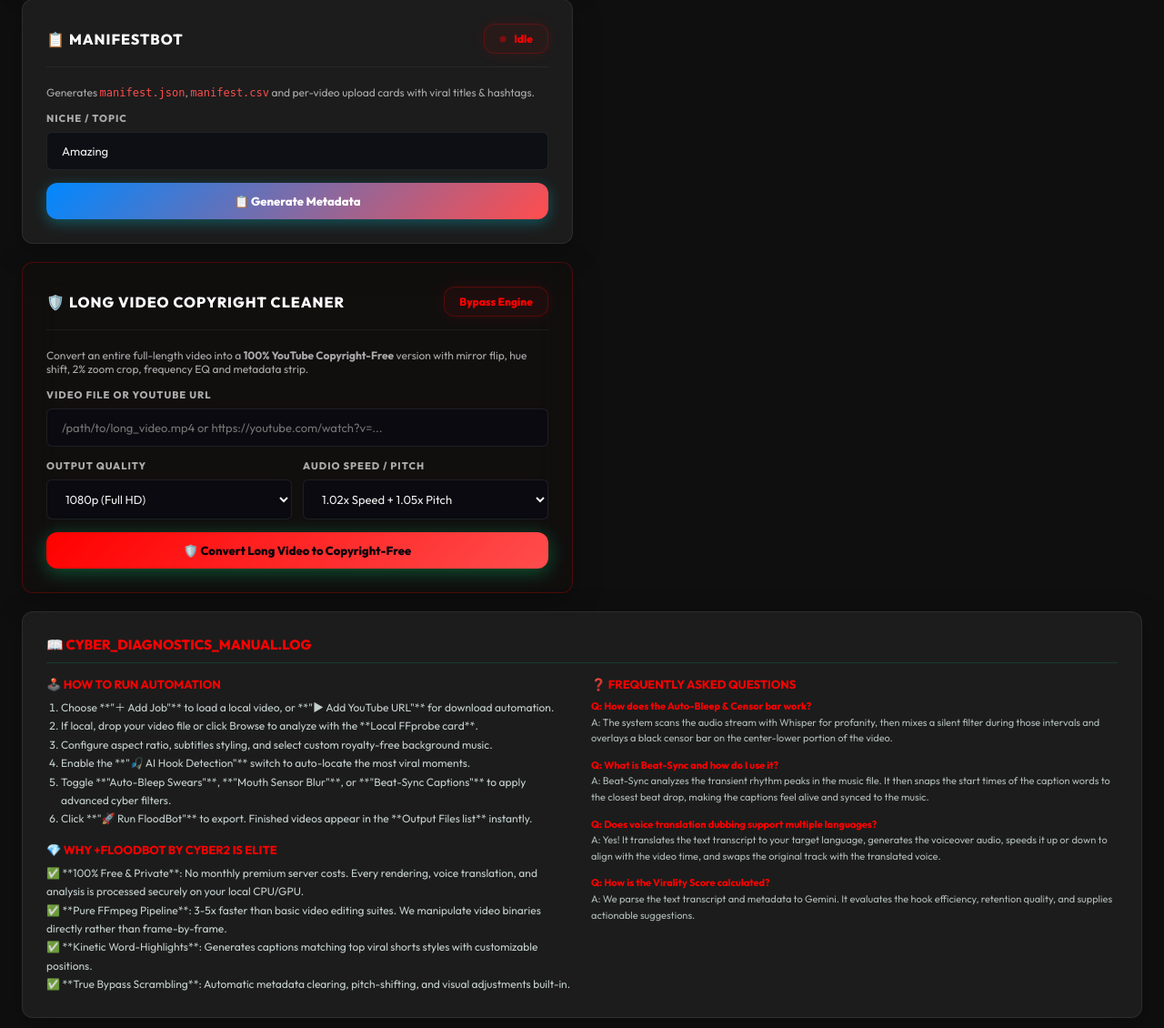
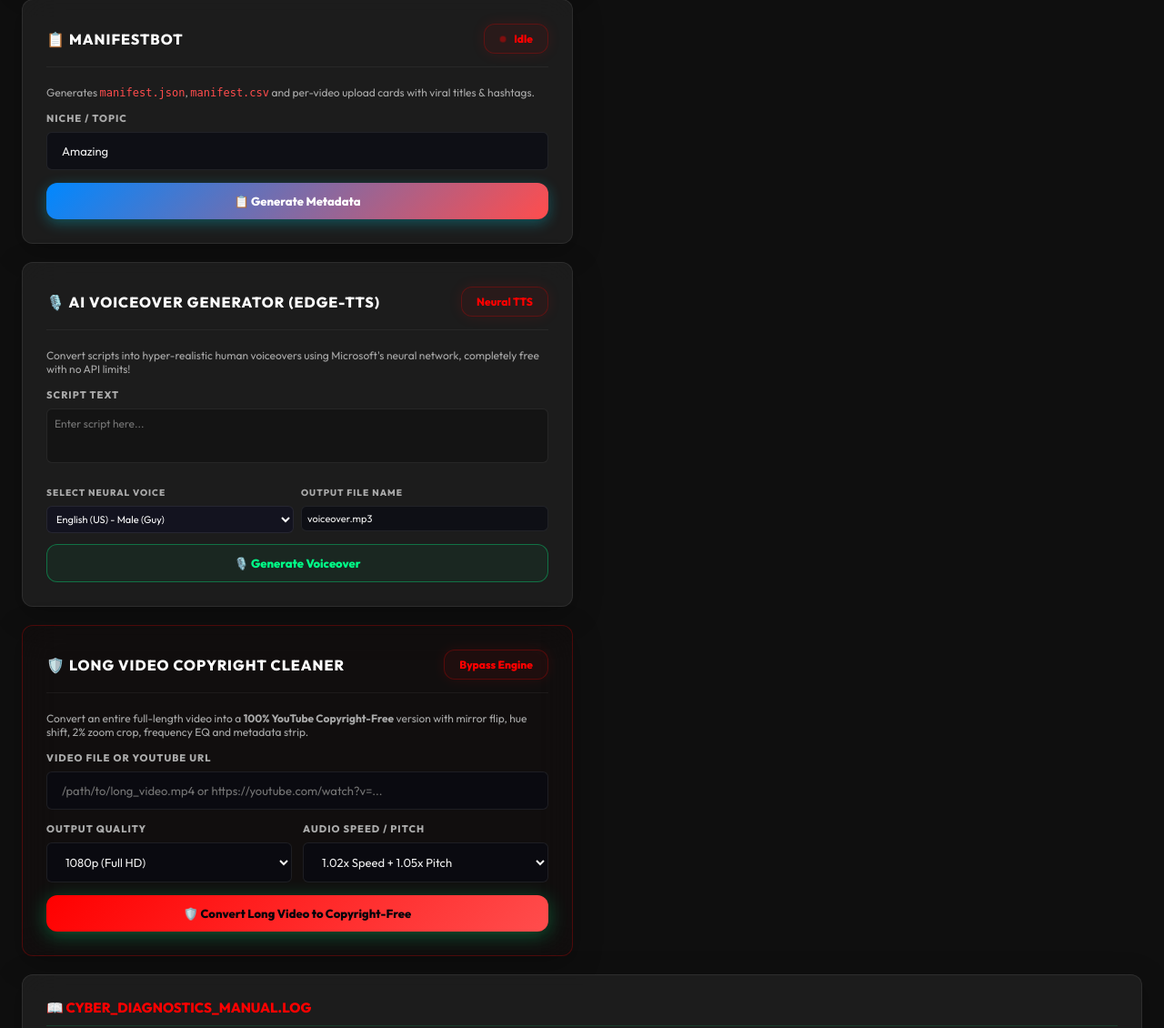
Before and after one commit to allex2021/Yoyutbe-SAS-landing-page, a Flask app: page / in a window 1280 px wide. Shown: the part 3184-4314 px from the top of the page at 91% size. Run offline with Flask 3, Linux system fonts and the light colour scheme; data that the repository does not hold is empty; some libraries are stand-ins or nearby versions.

Commit message:
Integrate Microsoft Edge-TTS Neural Voiceover Generator into backend and UI

```diff
--- a/app.py
+++ b/app.py
@@ -483,6 +483,46 @@ def test_groq_key():
             return jsonify({"error": f"Groq API Error ({e.code}): {e.reason}"}), 400
     except Exception as e:
         return jsonify({"error": f"Failed to verify Groq API Key: {str(e)}"}), 400
+
+
+@app.route("/api/generate-tts", methods=["POST"])
+def generate_tts_api():
+    """Generates voiceover using Microsoft Edge-TTS."""
+    data = request.get_json() or {}
+    text = data.get("text", "").strip()
+    voice = data.get("voice", "en-US-GuyNeural").strip()
+    output_filename = data.get("filename", "voiceover.mp3").strip()
+
+    if not text:
+        return jsonify({"error": "Text is required to generate speech!"}), 400
+
+    os.makedirs(OUTPUT_FOLDER, exist_ok=True)
+    if not output_filename.endswith((".mp3", ".wav", ".m4a", ".ogg")):
+        output_filename += ".mp3"
+
+    output_path = os.path.join(OUTPUT_FOLDER, os.path.basename(output_filename))
+
+    import asyncio
+    import edge_tts
+
+    async def run_tts():
+        communicate = edge_tts.Communicate(text, voice)
+        await communicate.save(output_path)
+
+    try:
+        loop = asyncio.new_event_loop()
+        asyncio.set_event_loop(loop)
+        loop.run_until_complete(run_tts())
+        loop.close()
+
+        return jsonify({
+            "ok": True,
+            "message": "Successfully generated voiceover!",
+            "path": output_path,
+            "filename": os.path.basename(output_path)
+        })
+    except Exception as e:
+        return jsonify({"error": f"TTS Generation failed: {str(e)}"}), 500
 
 
 @app.route("/api/open-output-folder", methods=["POST"])
--- a/requirements.txt
+++ b/requirements.txt
@@ -52,3 +52,4 @@ yt-dlp==2026.6.9
 google-api-python-client>=2.0.0
 google-auth-oauthlib>=1.0.0
 google-auth-httplib2>=0.1.0
+edge-tts==6.1.12
--- a/templates/index.html
+++ b/templates/index.html
@@ -1223,6 +1223,43 @@
           <input type="text" id="mbTopic" value="Amazing" placeholder="Finance, Fitness, Tech…"/>
         </div>
         <button class="btn btn-p btn-full" id="runMbBtn" onclick="runManifestBot()">📋 Generate Metadata</button>
+      </div>
+
+      <!-- 🎙️ AI Voiceover Generator (Edge-TTS) -->
+      <div class="card">
+        <div class="card-hdr">
+          <div class="card-title">🎙️ AI Voiceover Generator (Edge-TTS)</div>
+          <span class="badge badge-g">Neural TTS</span>
+        </div>
+        <p style="font-size:12px;color:var(--muted);margin-bottom:14px">
+          Convert scripts into hyper-realistic human voiceovers using Microsoft's neural network, completely free with no API limits!
+        </p>
+        <div class="f1">
+          <label>Script Text</label>
+          <textarea id="ttsText" placeholder="Enter script here..." style="width:100%;height:60px;background:rgba(0,0,0,0.25);border:1px solid var(--border);color:white;padding:8px;border-radius:var(--rsm);font-size:12px;resize:none;margin-bottom:8px"></textarea>
+        </div>
+        <div style="display:flex;gap:8px;margin-bottom:12px">
+          <div style="flex:1">
+            <label style="font-size:10px">Select Neural Voice</label>
+            <select id="ttsVoice" style="width:100%;background:#13131f;border:1px solid var(--border);color:white;padding:6px;border-radius:var(--rsm);font-size:11px">
+              <option value="en-US-GuyNeural">English (US) - Male (Guy)</option>
+              <option value="en-US-AnaNeural">English (US) - Female (Ana)</option>
+              <option value="en-GB-RyanNeural">English (UK) - Male (Ryan)</option>
+              <option value="en-GB-SoniaNeural">English (UK) - Female (Sonia)</option>
+              <option value="bn-BD-PradeepNeural">Bengali (BD) - Male (Pradeep)</option>
+              <option value="bn-BD-NabanitaNeural">Bengali (BD) - Female (Nabanita)</option>
+              <option value="hi-IN-MadhurNeural">Hindi (IN) - Male (Madhur)</option>
+              <option value="hi-IN-SwaraNeural">Hindi (IN) - Female (Swara)</option>
+              <option value="es-ES-AlvaroNeural">Spanish (ES) - Male (Alvaro)</option>
+              <option value="es-ES-ElviraNeural">Spanish (ES) - Female (Elvira)</option>
+            </select>
+          </div>
+          <div style="flex:1">
+            <label style="font-size:10px">Output File Name</label>
+            <input type="text" id="ttsFilename" value="voiceover.mp3" placeholder="voiceover.mp3" style="width:100%;font-size:11px;padding:6px"/>
+          </div>
+        </div>
+        <button class="btn btn-b btn-full" id="btnTts" onclick="generateVoiceover()">🎙️ Generate Voiceover</button>
       </div>
 
       <!-- 🛡️ Long Video Copyright Cleaner -->
@@ -2023,6 +2060,46 @@ async function runFloodBot() {
   if(d.error){ addLog('⚠️ '+d.error,'warn'); btn.disabled=false; btn.innerHTML='🚀 Run FloodBot'; }
 }
 
+// ── AI Voiceover Generator (Edge-TTS) ────────────────────────
+async function generateVoiceover() {
+  const text = document.getElementById('ttsText').value.trim();
+  const voice = document.getElementById('ttsVoice').value;
+  const filename = document.getElementById('ttsFilename').value.trim();
+
+  if(!text) {
+    alert('Please enter some script text first!');
+    return;
+  }
+
+  const btn = document.getElementById('btnTts');
+  btn.disabled = true;
+  btn.innerHTML = '⏳ Generating Voiceover…';
+  addLog("🎙️ Starting Neural voiceover generation...", "info");
+
+  try {
+    const res = await fetch('/api/generate-tts', {
+      method: 'POST',
+      headers: { 'Content-Type': 'application/json' },
+      body: JSON.stringify({ text, voice, filename })
+    });
+
+    const d = await res.json();
+    if(d.ok) {
+      addLog(`✅ Voiceover generated successfully! Saved to: ${d.filename}`, "success");
+      alert(`✅ Success! Voiceover file saved as: ${d.filename}\nYou can now use this audio file in your jobs.`);
+    } else {
+      addLog(`❌ TTS Error: ${d.error}`, "error");
+      alert(`❌ Error: ${d.error}`);
+    }
+  } catch(e) {
+    addLog(`❌ Connection error: ${e.message}`, "error");
+    alert(`❌ Connection error: ${e.message}`);
+  } finally {
+    btn.disabled = false;
+    btn.innerHTML = '🎙️ Generate Voiceover';
+  }
+}
+
 // ── Process Long Video (Copyright-Free) ────────────────────────
 async function processLongVideo() {
   const inputVal = (document.getElementById('longVidInput').value || '').trim();
```
